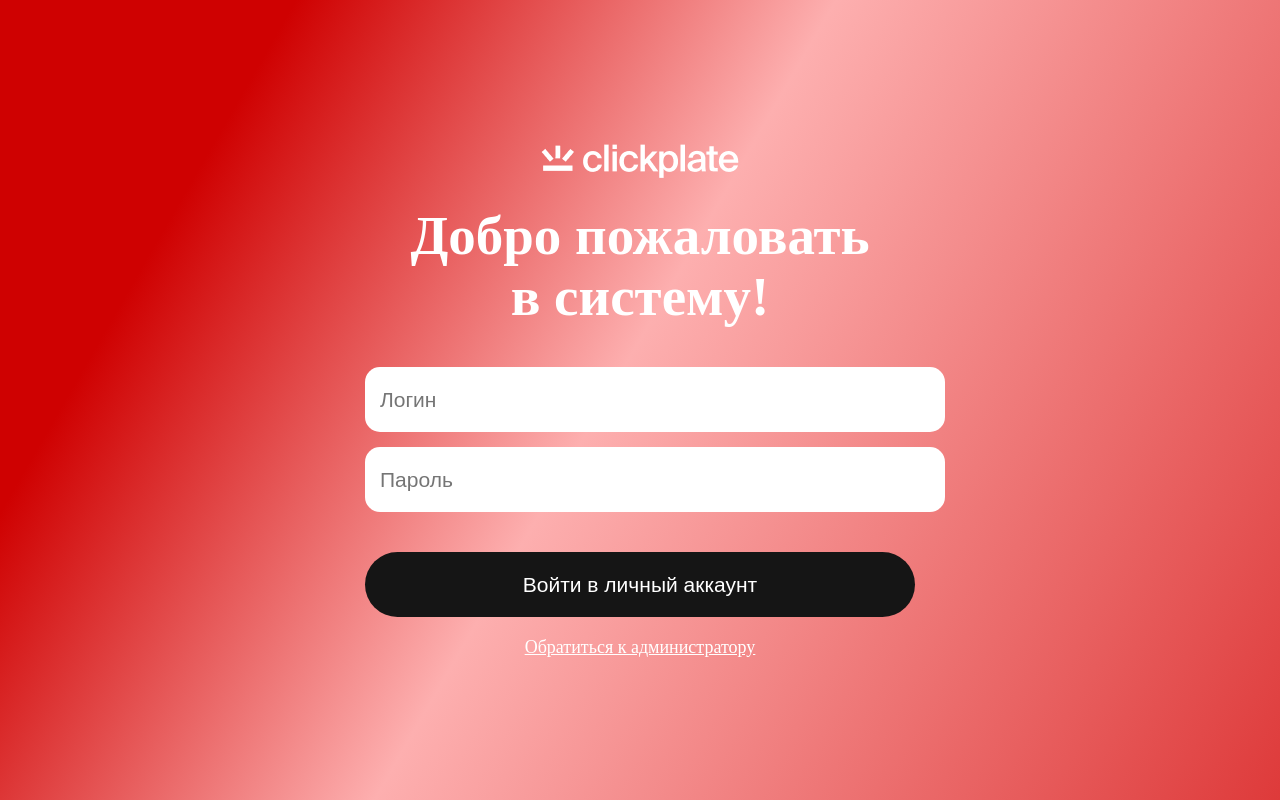
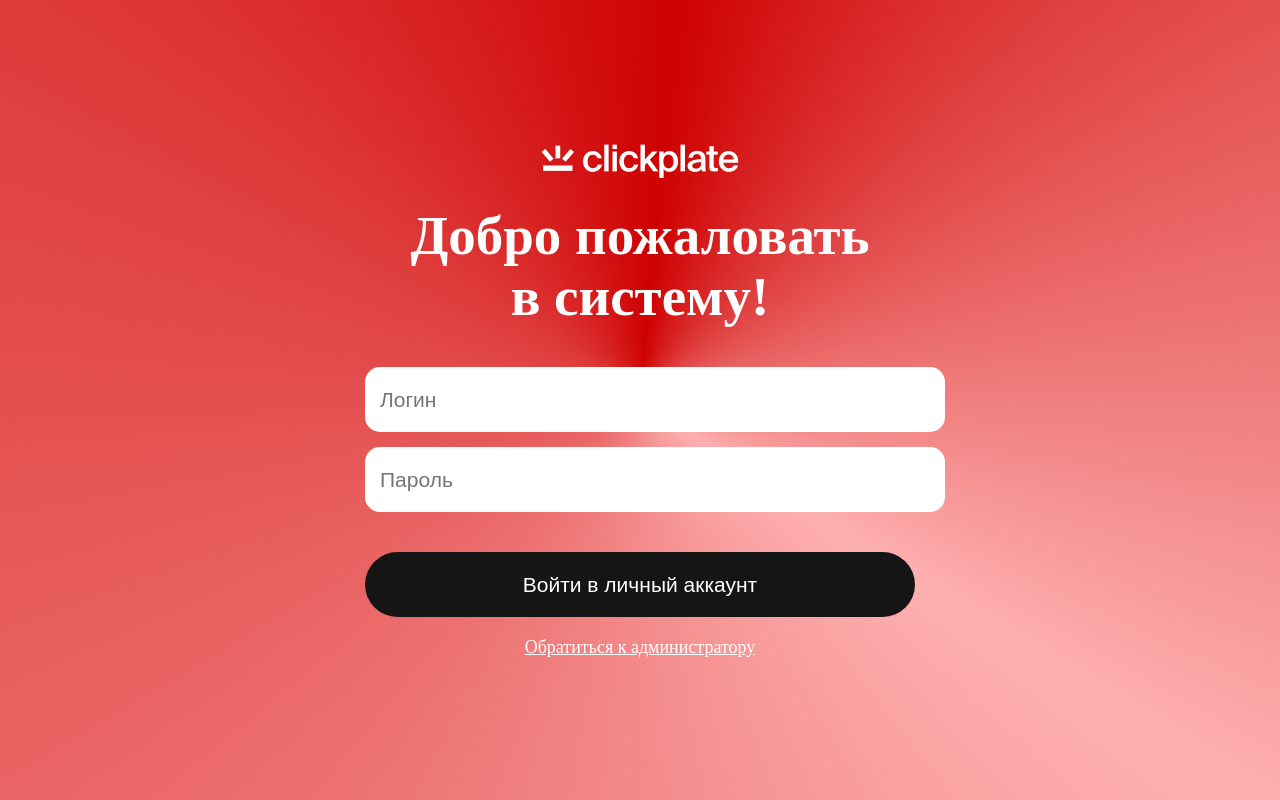
Before and after one commit to MortaliTy188/Self-service-terminal, a Vue app: page /auth in a window 1280 px wide. Built offline with nearby package versions, Linux system fonts and the light colour scheme; no server answers.

Commit message:
Background for Auth page

```diff
--- a/src/views/RegisterPage.vue
+++ b/src/views/RegisterPage.vue
@@ -68,7 +68,7 @@ function onContactAdminClick() {
   justify-content: center;
   align-items: center;
   height: 100vh;
-  background: linear-gradient(120deg, #cf0101 17%, #fdafaf 48%, #de3a3a 100%);
+  background: url('../assets/SignUpForm.png') no-repeat center center / cover;
 }
 
 .inner {
```
Also changed, not shown: src/assets/SignUpForm.png (added).
